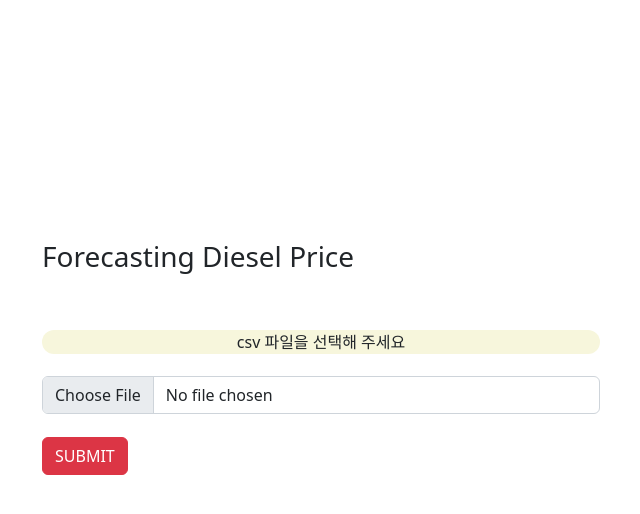
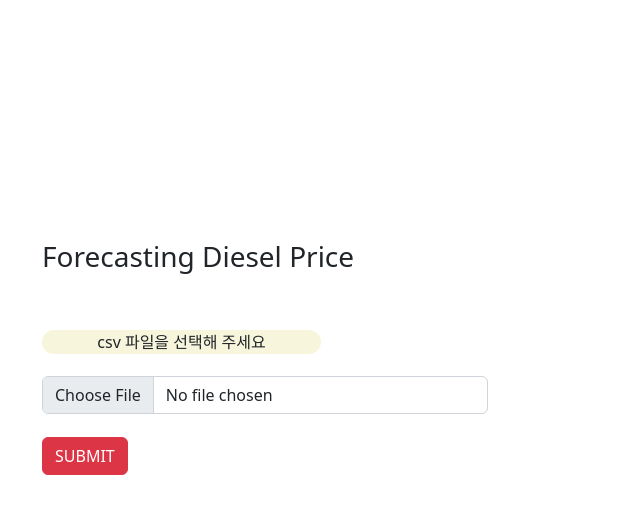
Before and after one commit to teraglass/diesel-pilot, a Flask app: page / in a window 1280 px wide; the page is wider, and only the part inside the window is pictured. Shown: the top 514 px of that part, without its empty margins (482-1122 px from the left). Run offline with Flask 2, Linux system fonts and the light colour scheme.

Commit message:
css 변경

```diff
--- a/static/css/main.css
+++ b/static/css/main.css
@@ -5,11 +5,11 @@
 }
 
 .form-control {
-  width: 50%;
+  width: 40%;
 }
 
 .sample-label {
-  width: 50%;
+  width: 25%;
   height: 6%;
   margin-bottom: 2%;
   text-align: center;
```
